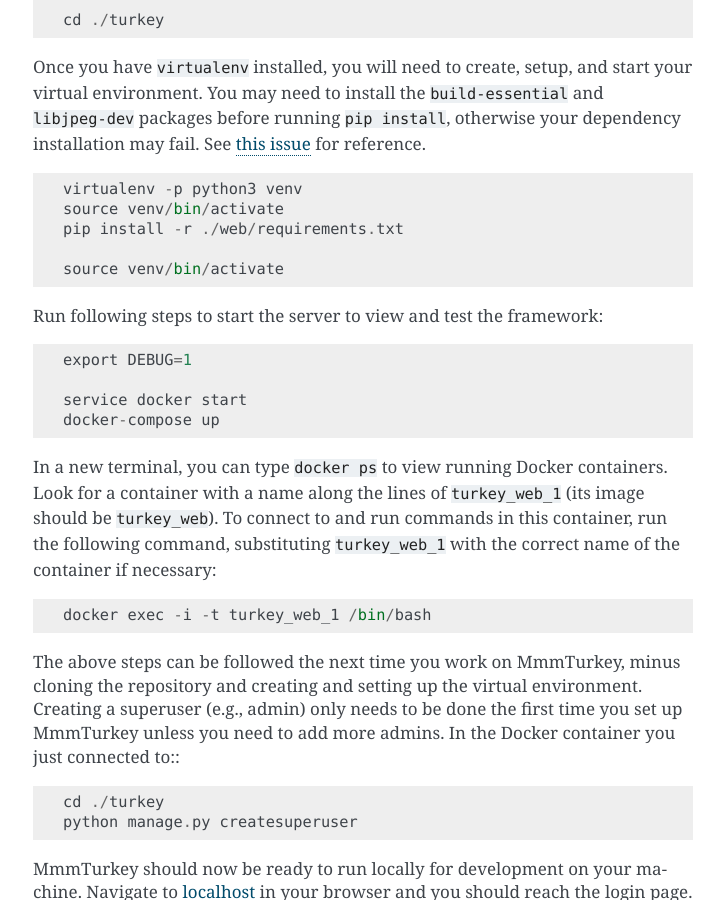
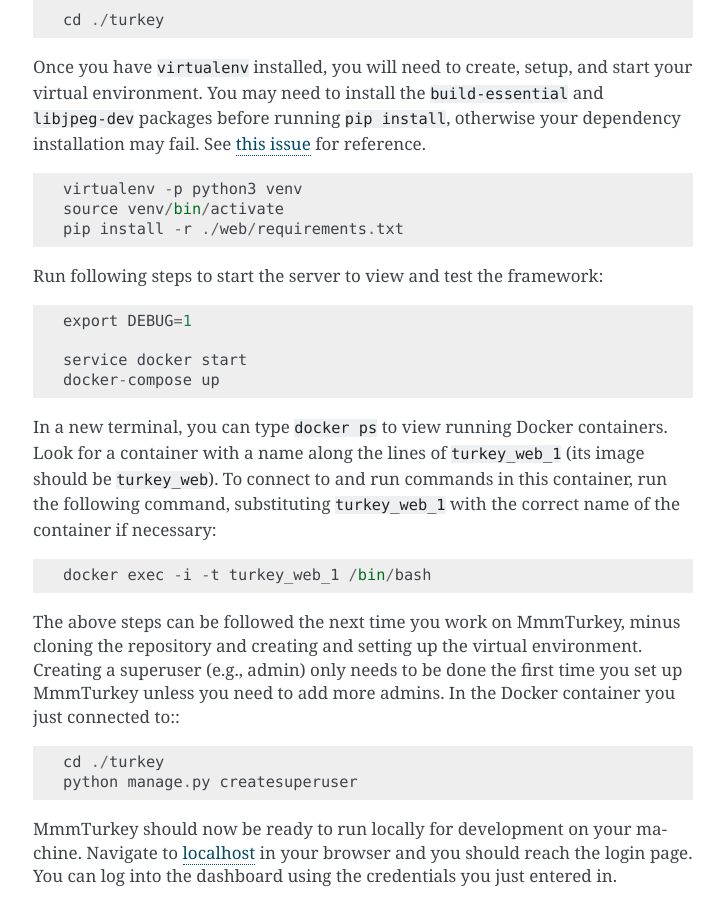
Before and after one commit to CuriousG102/turkey, a Sphinx documentation site: the page built from web/turkey/docs/source/setup.rst, in a window 1280 px wide and 900 px high, scrolled down 1731 px. Shown: the whole window, without its empty margins (387-1111 px from the left). Built offline with Sphinx 7.4.7, drawn with Linux system fonts in a browser that asks for light colours; pages that are not in the unit, such as notebooks, are missing from menus.

Commit message:
removing unneeded command in setup instructions for local dev

```diff
--- a/web/turkey/docs/source/setup.rst
+++ b/web/turkey/docs/source/setup.rst
@@ -55,9 +55,6 @@
     source venv/bin/activate
     pip install -r ./web/requirements.txt
 
-    source venv/bin/activate
-
-
 Run following steps to start the server to view and test the framework::
 
     export DEBUG=1
```
